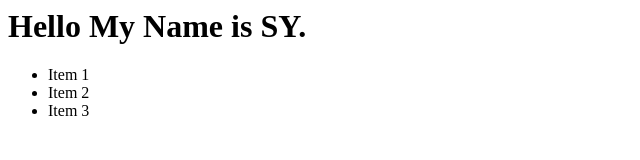
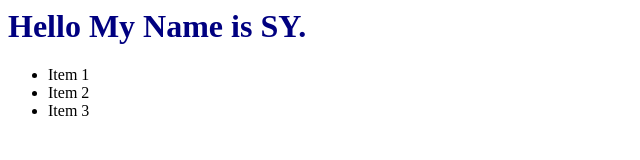
Before and after one commit to stacy0121/homepage, a plain HTML site: page index.html in a window 1280 px wide. Shown: the whole page, without its empty margins (0-640 px from the left). Drawn offline with Linux system fonts and the light colour scheme.

Commit message:
Add HTML structure to index.html

```diff
--- a/index.html
+++ b/index.html
@@ -1,6 +1,13 @@
+<html>
+  <head>
+    <link rel="stylesheet" href="main.css">
+  </head>
+  <body>
     <h1>Hello My Name is SY.</h1>
     <ul>
       <li>Item 1</li>
       <li>Item 2</li>
       <li>Item 3</li>
     </ul>
+  </body>
+</html>
```
Lines whose indentation alone changed are shown as unchanged.
